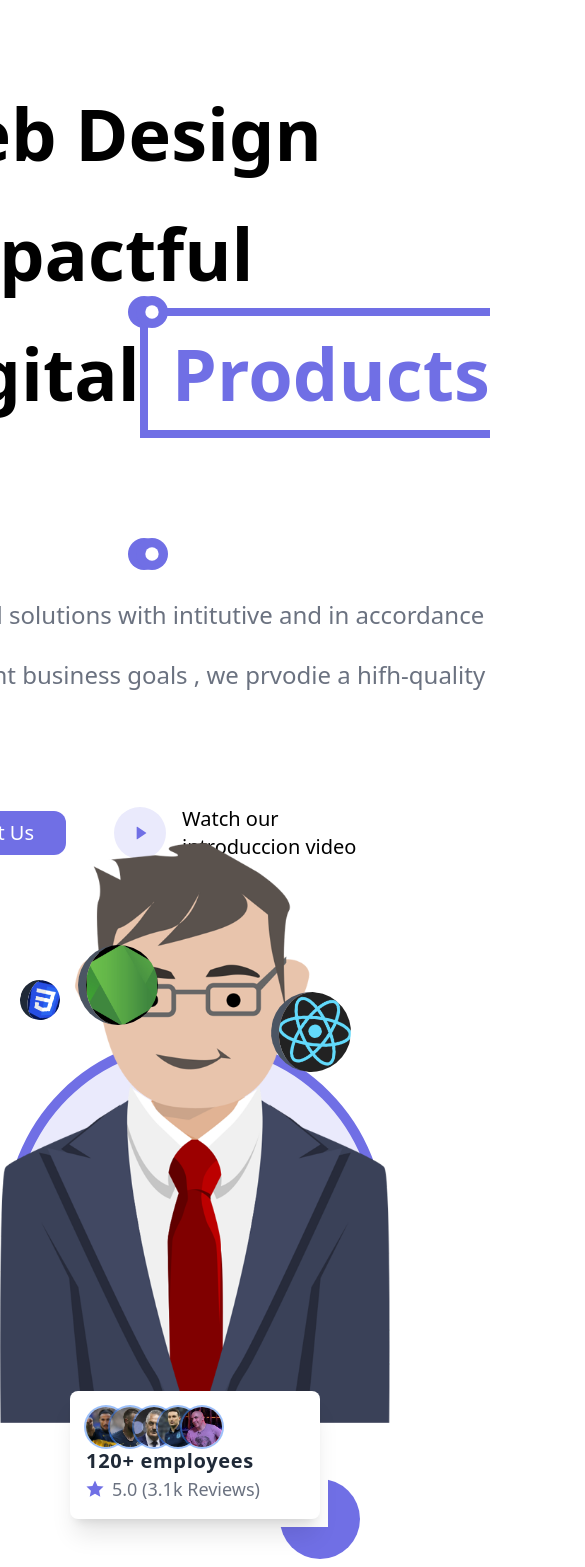
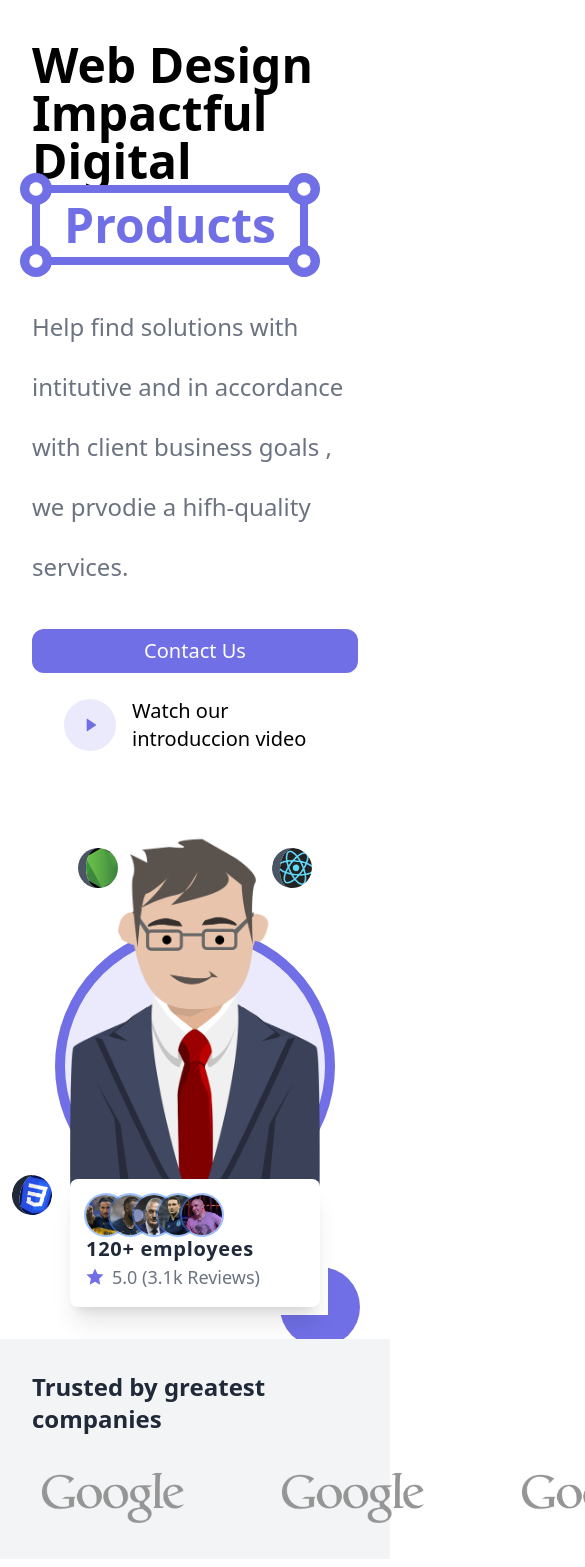
Before and after one commit to Nicoogf/landingPage, a React (Vite) app: page / in a window 390 px wide. Shown: the part 75-1642 px from the top of the page, 585 px wide, since content can reach past the window. Built offline with nearby package versions, Linux system fonts and the light colour scheme.

Commit message:
Se agrega seccion client

```diff
--- a/src/App.jsx
+++ b/src/App.jsx
@@ -1,5 +1,6 @@
 import Hero from "./components/Hero";
 import Header from "./components/header";
+import Client from "./components/Client"
 
 function App() {
 
@@ -9,6 +10,7 @@ function App() {
       <div className=''>
         <Header />
         <Hero />
+        <Client />
       </div>
 
   )
--- /dev/null
+++ b/src/components/Client.jsx
@@ -0,0 +1,19 @@
+import React from 'react' ;
+import google from "../assets/google.png" ;
+
+function Client() {
+  return (
+    <div className='bg-gray-100 p-8 flex items-center justify-center flex-col gap-8'>
+        <h2 className='text-2xl font-bold text-gray-800'> Trusted by  greatest companies </h2>
+        <div className='flex gap-20 items-center'>
+            <img src={google} alt=""  className='w-40'/>
+            <img src={google} alt=""  className='w-40'/>
+            <img src={google} alt=""  className='w-40'/>
+            <img src={google} alt=""  className='w-40'/>
+            <img src={google} alt=""  className='w-40'/>
+        </div>
+    </div>
+  )
+}
+
+export default Client
--- a/src/components/Header.jsx
+++ b/src/components/Header.jsx
@@ -29,7 +29,7 @@ function Header() {
 
     <nav className={`fixed bg-white w-[80%] md:w-[40%] xl:w-full h-full
     ${ showMenu ? "left-0" : "-left-full" }
-    xl:static flex-1 flex flex-col xl:flex-row items-center justify-center gap-10 transition-all duration-300 top-0`}>
+    xl:static flex-1 flex flex-col xl:flex-row items-center justify-center gap-10 transition-all duration-300 top-0 z-50`}>
 
 
         <a href="#" className=""> Home </a>
--- a/src/components/Hero.jsx
+++ b/src/components/Hero.jsx
@@ -16,29 +16,30 @@ import logo3 from "../assets/logo3.jpg";
 
 function Hero() {
   return (
-    <section className="h-[90vh] grid grid-cols-1 md:grid-cols-8">
-       <div className=" md:col-span-5 flex items-center justify-center p-16">
+    <section className="min-h-[90vh] grid grid-cols-1 md:grid-cols-8 ">
 
+       {/* Information */}
+       <div className=" md:col-span-5 flex items-center justify-center p-8 xl:p-16">
         <div className="flex flex-col gap-8">
-            <h1 className="text-7xl font-bold leading-[7.5rem]">Web Design Impactful Digital
-
-            <span className="text-primary py-2 px-6 border-8 border-primary relative">
-            Products
-            <RiCheckboxBlankCircleFill className="text-white text-base absolute -left-5 -top-5 p-2 bg-primary rounded-full box-content" />
-            <RiCheckboxBlankCircleFill className="text-white text-base absolute -right-5 -top-5 p-2 bg-primary rounded-full box-content" />
-            <RiCheckboxBlankCircleFill className="text-white text-base absolute -left-5 -bottom-5 p-2 bg-primary rounded-full box-content" />
-            <RiCheckboxBlankCircleFill className="text-white text-base absolute -right-5 -bottom-5 p-2 bg-primary rounded-full box-content" />
+            <h1 className="text-5xl xl:text-7xl font-bold xl:leading-[7.5rem]">
+               Web Design Impactful Digital
+                <span className="text-primary py-2 px-6 border-8 border-primary relative inline-block">
+                Products
+                <RiCheckboxBlankCircleFill className="text-white text-base absolute -left-5 -top-5 p-2 bg-primary rounded-full box-content" />
+                <RiCheckboxBlankCircleFill className="text-white text-base absolute -right-5 -top-5 p-2 bg-primary rounded-full box-content" />
+                <RiCheckboxBlankCircleFill className="text-white text-base absolute -left-5 -bottom-5 p-2 bg-primary rounded-full box-content" />
+                <RiCheckboxBlankCircleFill className="text-white text-base absolute -right-5 -bottom-5 p-2 bg-primary rounded-full box-content" />
             </span>
 
             </h1>
 
             <p className="text-gray-500 text-2xl leading-[2.5em]">Help find solutions with intitutive and in accordance with client business goals , we prvodie a hifh-quality services.</p>
 
-           <div className="flex items-center  gap-4 ">
+           <div className="flex flex-col md:flex-row items-center gap-4 ">
 
-                <button className="bg-primary text-white py-2 px-8 rounded-xl text-xl">Contact Us</button>
+                <button className="w-full xl:w-auto bg-primary text-white py-2 px-8 rounded-xl text-xl">Contact Us</button>
 
-                <button className="flex items-center text-left gap-4 py-2 px-8 rounded-xl text-xl">
+                <button className="w-full xl:w-auto flex items-center text-left gap-4 py-2 px-8 rounded-xl text-xl">
                 <RiPlayFill className="bg-secondary text-primary p-4 box-content rounded-full"/> Watch our <br /> introduccion video
                 </button>
 
@@ -52,8 +53,8 @@ function Hero() {
        <div className="md:col-span-3 flex items-center justify-center relative">
 
         {/* Content Image*/}
-        <div>
-            <img src={figura} alt=""  className="w-[450px] h-auto object-cover -mt-28"/>
+        <div className="p-8">
+            <img src={figura} alt=""  className="w-[250px] sm:h-auto md:w-[450px] md:h-auto object-cover xl:-mt-28"/>
 
             <div className="relative bg-white shadow-xl rounded-lg p-4 flex  flex-col justify-center max-w-[250px] mx-auto -mt-8">
 
@@ -92,14 +93,14 @@ function Hero() {
         </div>
 
         {/*Circulo */}
-        <div className="absolute top-1/2 -translate-y-1/2 left-1/2 -translate-x-1/2 w-[380px] h-[380px] text-[380px] bg-secondary border-[10px] border-primary rounded-full -z-10"></div>
+        <div className="absolute top-1/2 -translate-y-1/2 left-1/2 -translate-x-1/2 w-[280px] h-[280px] md:w-[380px] md:h-[380px] text-[380px] bg-secondary border-[10px] border-primary rounded-full -z-10"></div>
 
         {/* Logos */}
-        <img src={logo1} alt=""  className="w-20 h-20 object-cover rounded-full border-l-8 border-gray-600 absolute top-[10%] right-[10%] rotate-6"/>
+        <img src={logo1} alt=""  className="w-10 h-10 md:w-20 md:h-20 object-cover rounded-full border-l-8 border-gray-600 absolute top-[10%] right-[20%] xl:right-[10%] rotate-6"/>
 
-        <img src={logo2} alt=""  className="w-20 h-20 object-cover rounded-full border-l-8 border-gray-600 absolute top-[2%] left-[20%]"/>
+        <img src={logo2} alt=""  className="w-10 h-10 md:w-20 md:h-20 object-cover rounded-full border-l-8 border-gray-600 absolute top-[10%] xl:top-[%2] left-[20%] xl:left-[10%]"/>
 
-        <img src={logo3} alt=""  className="w-10 h-10 object-cover rounded-full border-l-8 border-gray-800 absolute top-[8%] left-[5%] rotate-12"/>
+        <img src={logo3} alt=""  className="w-10 h-10 md:w-20 md:h-20 object-cover rounded-full border-l-8 border-gray-800 absolute top-[70%] left-[3%] rotate-12"/>
 
        </div>
 
```
Also changed, not shown: src/assets/google.png (added).
